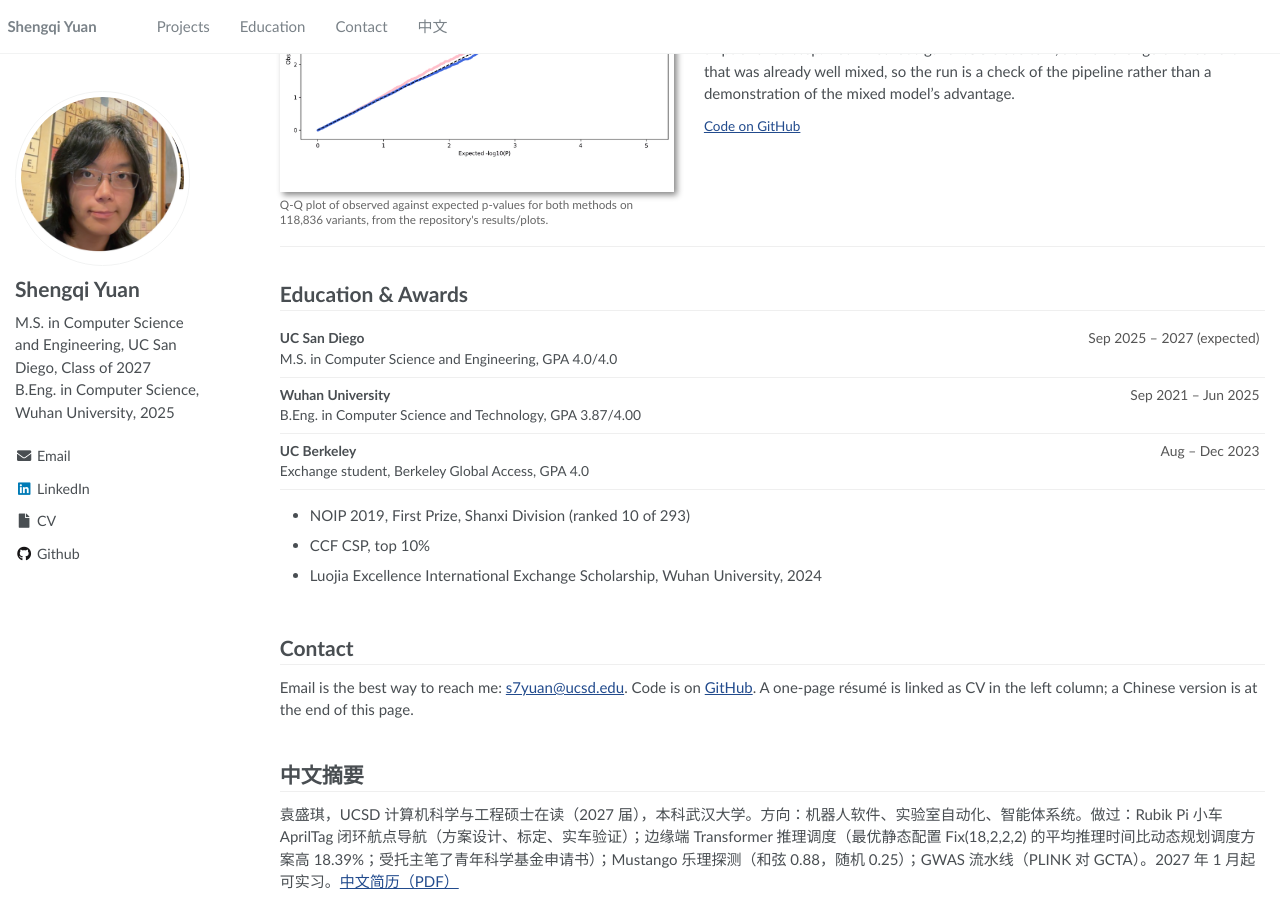
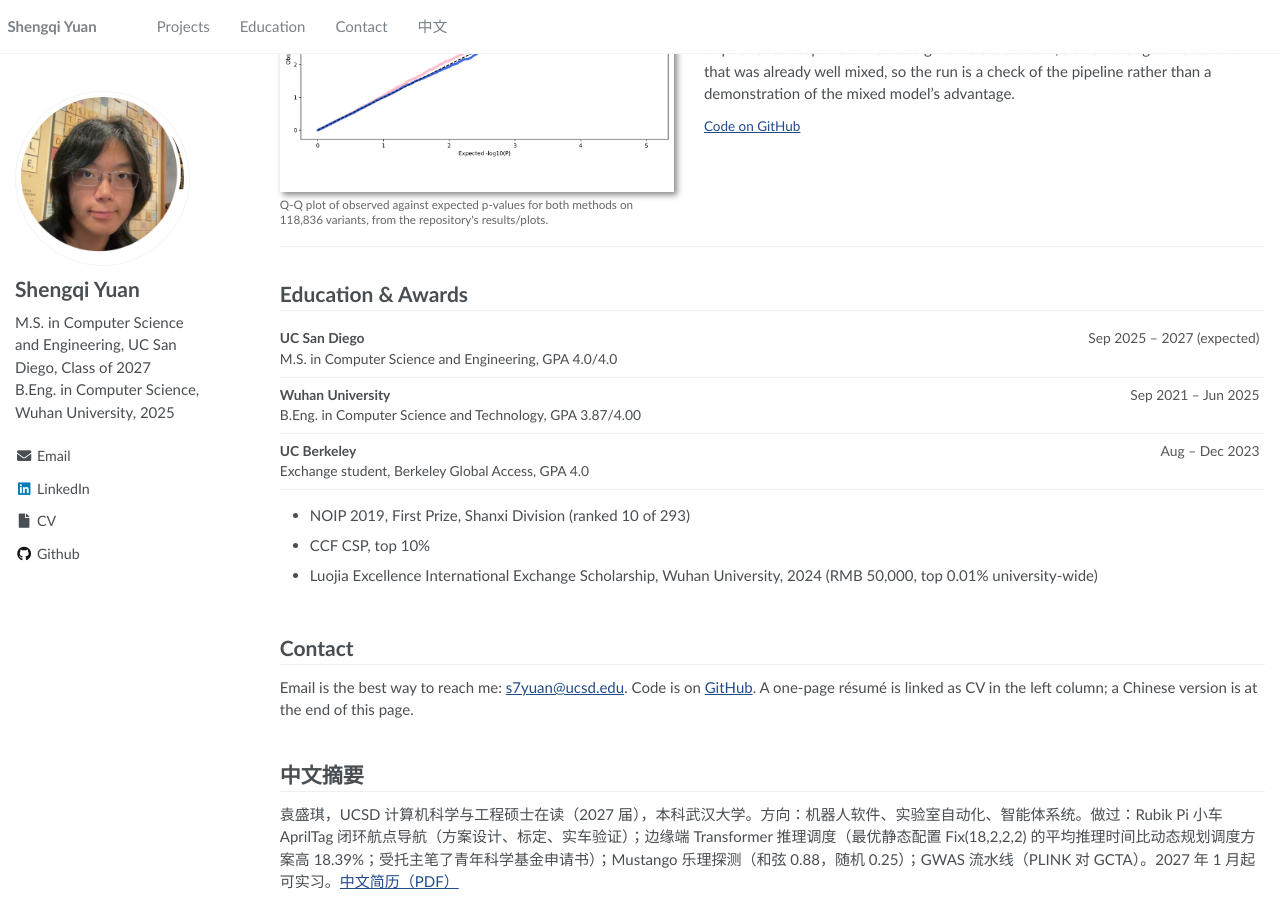
Before and after one commit to Emilieopencollared763/emilieopencollared763.github.io, a Jekyll site: the page built from _pages/about.md, in a window 1280 px wide and 900 px high, scrolled down 1488 px. Built offline with Jekyll 4.4.1, drawn with Linux system fonts in a browser that asks for light colours.

Commit message:
Update résumé PDFs (objective line) and the scholarship entry

```diff
--- a/_pages/about.md
+++ b/_pages/about.md
@@ -78,7 +78,7 @@ Population structure inflates association statistics, so this pipeline takes 100
 
 - NOIP 2019, First Prize, Shanxi Division (ranked 10 of 293)
 - CCF CSP, top 10%
-- Luojia Excellence International Exchange Scholarship, Wuhan University, 2024
+- Luojia Excellence International Exchange Scholarship, Wuhan University, 2024 (RMB 50,000, top 0.01% university-wide)
 
 <span class="anchor" id="contact"></span>
 
```
Also changed, not shown: 2 other files.
